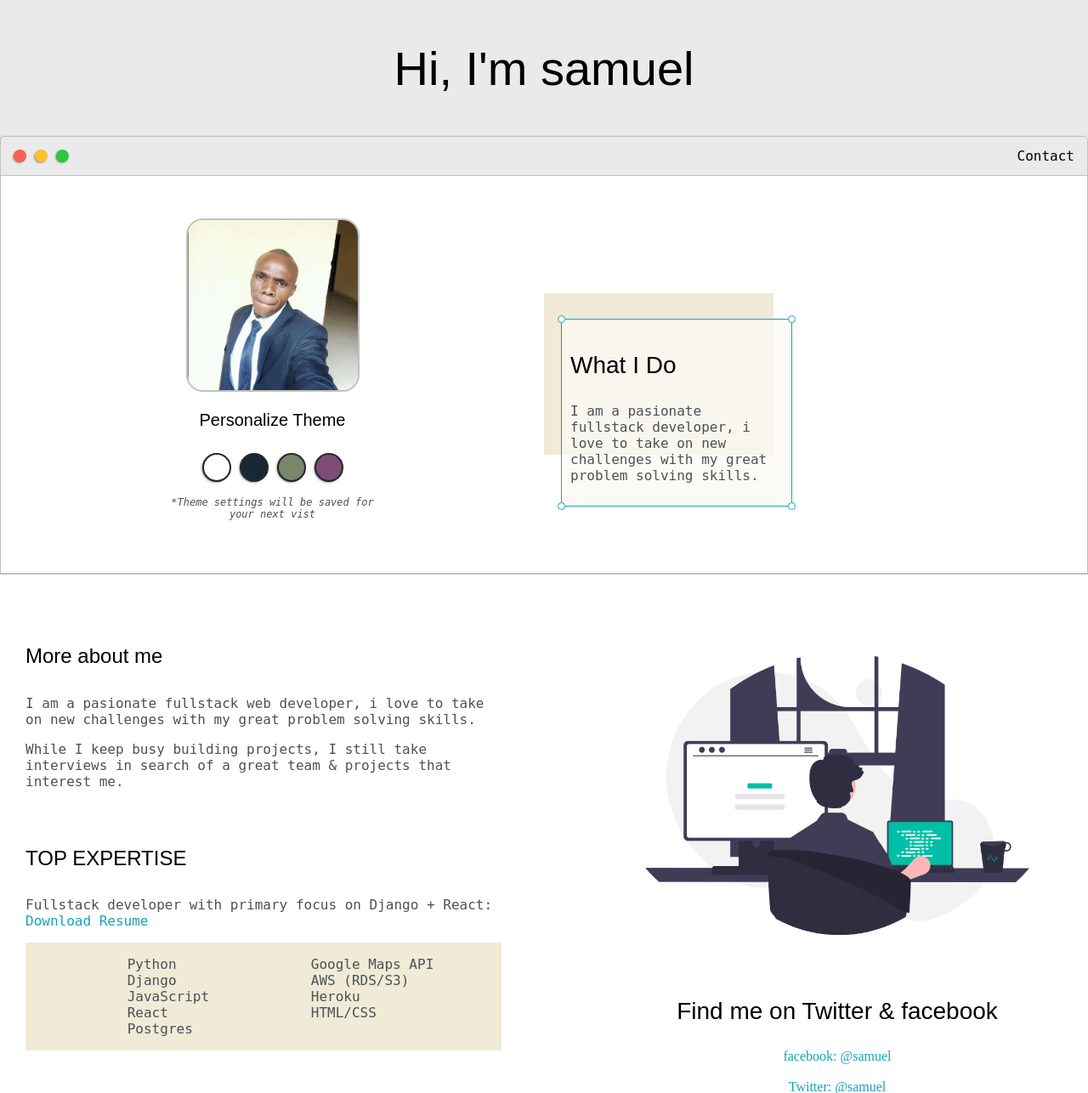
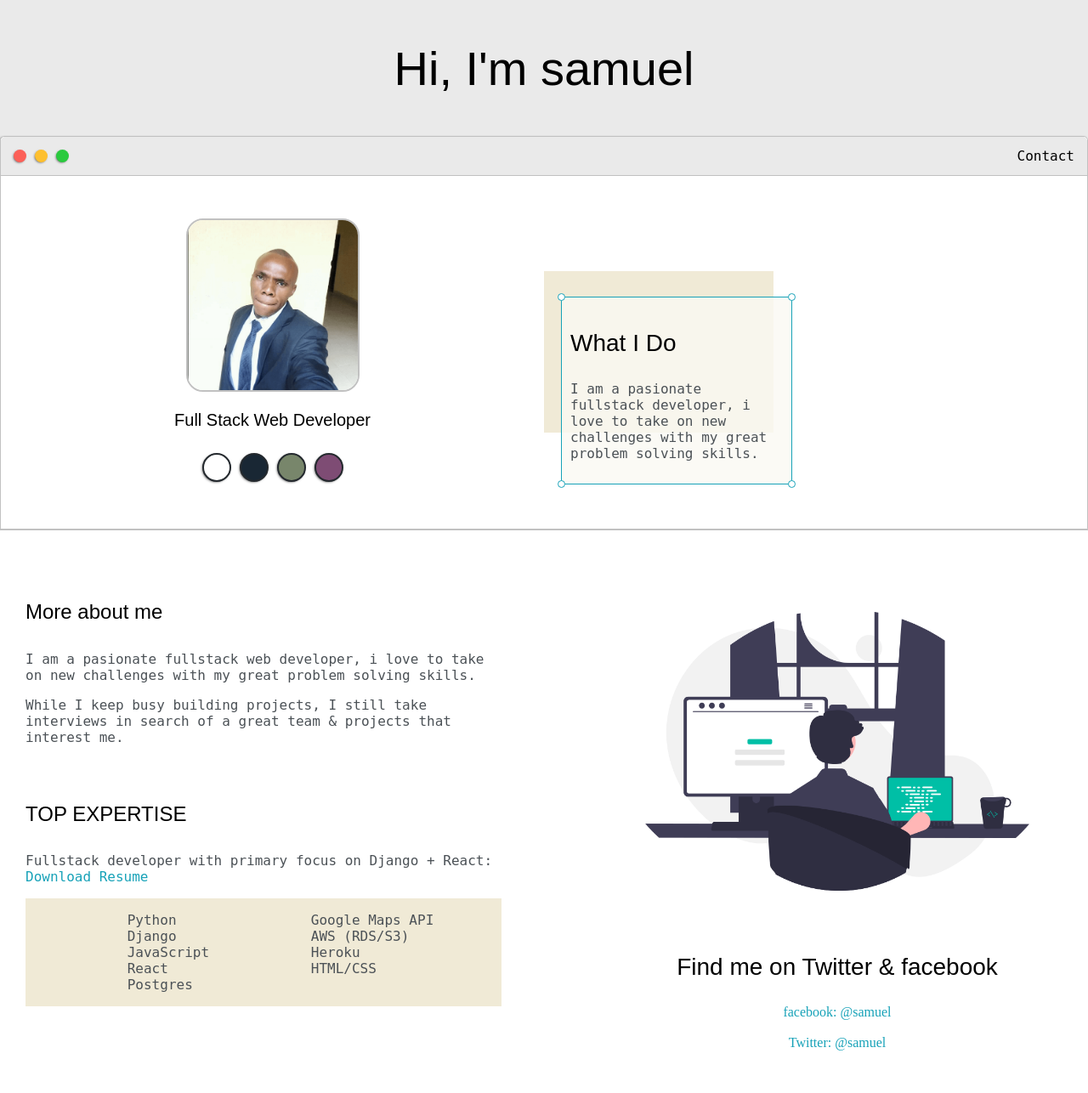
Before and after one commit to victorsmart99998/profile, a Django app: page / in a window 1280 px wide. Shown: the top 1286 px of the page at 85% size. Run offline with Django 3.2, Linux system fonts and the light colour scheme.

Commit message:
first commit

```diff
--- a/static/css/default.css
+++ b/static/css/default.css
@@ -430,11 +430,6 @@ form textarea{
 }
 
 
-@media screen and (max-width: 1200px){
-	.main-container{
-		width: 95%;
-	}
-}
 
 @media screen and (max-width: 800px){
 	.intro-wrapper{
--- a/static/js/script.js
+++ b/static/js/script.js
@@ -10,7 +10,6 @@ if(theme == null){
 
 let themeDots = document.getElementsByClassName('theme-dot')
 
-
 for (var i=0; themeDots.length > i; i++){
 	themeDots[i].addEventListener('click', function(){
 		let mode = this.dataset.mode
@@ -21,19 +20,19 @@ for (var i=0; themeDots.length > i; i++){
 
 function setTheme(mode){
 	if(mode == 'light'){
-		document.getElementById('theme-style').href = 'default.css'
+		document.getElementById('theme-style').href = "{% static 'css/default.css' %}"
 	}
 
 	if(mode == 'blue'){
-		document.getElementById('theme-style').href = 'blue.css'
+		document.getElementById('theme-style').href = "{% static 'css/blue.css' %}"
 	}
 
 	if(mode == 'green'){
-		document.getElementById('theme-style').href = 'green.css'
+		document.getElementById('theme-style').href = "{% static 'css/green.css' %}"
 	}
 
 	if(mode == 'purple'){
-		document.getElementById('theme-style').href = 'purple.css'
+		document.getElementById('theme-style').href = "{% static 'css/purple.css' %}"
 	}
 
 	localStorage.setItem('theme', mode)
--- a/store/templates/store/index.html
+++ b/store/templates/store/index.html
@@ -13,7 +13,7 @@
 
 	<link rel="stylesheet" type="text/css" href="{% static 'css/default.css' %}">
 
-	<link id="theme-style" rel="stylesheet" type="text/css" href="#">
+	<link id="theme-style" rel="stylesheet" type="text/css" href="{% static '' %}">
 
 </head>
 <body>
@@ -45,7 +45,7 @@
 
 				<div class="left-column">
 					<img id="profile_pic" src="{% static 'images/undraw/victor.png' %}">
-					<h5 style="text-align: center;line-height: 0;">Personalize Theme</h5>
+					<h5 style="text-align: center;line-height: 0;">Full Stack Web Developer</h5>
 
 					<div id="theme-options-wrapper">
 						<div data-mode="light" id="light-mode" class="theme-dot"></div>
@@ -54,7 +54,7 @@
 						<div data-mode="purple" id="purple-mode" class="theme-dot"></div>
 					</div>
 
-					<p id="settings-note">*Theme settings will be saved for<br>your next vist</p>
+					<!--p id="settings-note">*Theme settings will be saved for<br>your next vist</p-->
 				</div>
 
 				<div class="right-column">
```
Also changed, not shown: db.sqlite3.
